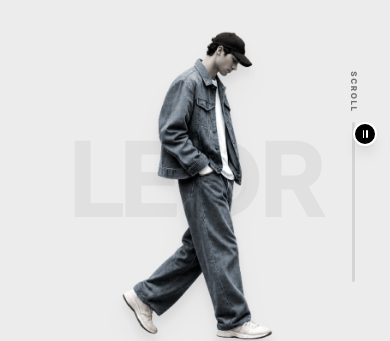
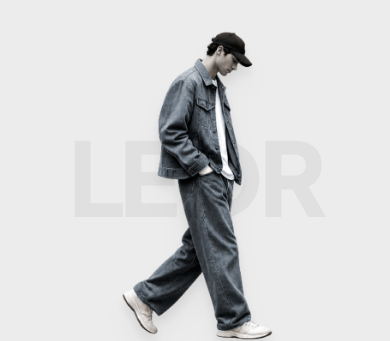
Before and after one commit to varada2315/leor, a React (Vite) app: page / in a window 390 px wide. Shown: the part 183-524 px from the top of the page. Built offline with nearby package versions, Linux system fonts and the light colour scheme; a web font is replaced by a local one.

Commit message:
Remove vertical scroll indicator widget on mobile view from HeroSection

```diff
--- a/src/components/HeroSection.tsx
+++ b/src/components/HeroSection.tsx
@@ -1,5 +1,5 @@
 import React, { useRef, useEffect } from 'react';
-import { motion, useMotionValue } from 'framer-motion';
+import { motion } from 'framer-motion';
 
 export const HeroSection: React.FC = () => {
   const heroRef = useRef<HTMLDivElement>(null);
@@ -9,10 +9,6 @@ export const HeroSection: React.FC = () => {
   const targetPos = useRef({ x: -1000, y: -1000 });
   const smoothPos = useRef({ x: -1000, y: -1000 });
   const isHovered = useRef(false);
-
-  // Drag-to-scroll refs and motion values for mobile scroll toggle
-  const y = useMotionValue(0);
-  const isDragging = useRef(false);
 
   useEffect(() => {
     let animId: number;
@@ -71,27 +67,6 @@ export const HeroSection: React.FC = () => {
 
   const handlePointerLeave = () => {
     isHovered.current = false;
-  };
-
-  // Synchronize natural scroll with the slider thumb
-  useEffect(() => {
-    const handleScroll = () => {
-      if (isDragging.current) return;
-      const scrollTop = window.scrollY;
-      const maxScroll = window.innerHeight;
-      const progress = Math.min(Math.max(scrollTop / maxScroll, 0), 1);
-      y.set(progress * 136);
-    };
-
-    window.addEventListener('scroll', handleScroll, { passive: true });
-    return () => window.removeEventListener('scroll', handleScroll);
-  }, [y]);
-
-  const handleDrag = () => {
-    const currentY = y.get();
-    const progress = currentY / 136;
-    const maxScroll = window.innerHeight;
-    window.scrollTo(0, progress * maxScroll);
   };
 
   const customEasing = [0.16, 1, 0.3, 1];
@@ -205,34 +180,6 @@ export const HeroSection: React.FC = () => {
           </motion.div>
         </div>
       </div>
-
-      {/* Vertical Scroll Drag Toggle (Mobile Only) */}
-      <div className="absolute right-4 top-1/2 -translate-y-1/2 z-30 md:hidden flex flex-col items-center gap-2">
-        <span className="text-[8px] font-extrabold tracking-[0.2em] text-neutral-500 uppercase rotate-90 origin-center my-4">
-          SCROLL
-        </span>
-        {/* Track */}
-        <div className="w-[3px] h-40 bg-black/10 rounded-full relative">
-          {/* Thumb */}
-          <motion.div
-            drag="y"
-            dragConstraints={{ top: 0, bottom: 136 }}
-            dragElastic={0}
-            dragMomentum={false}
-            style={{ y }}
-            onDragStart={() => { isDragging.current = true; }}
-            onDrag={handleDrag}
-            onDragEnd={() => { isDragging.current = false; }}
-            className="w-6 h-6 bg-black rounded-full border-2 border-white shadow-lg absolute left-1/2 -translate-x-1/2 cursor-grab active:cursor-grabbing touch-none flex items-center justify-center"
-          >
-            {/* Minimalist grab indicator lines */}
-            <div className="flex gap-[2px]">
-              <div className="w-[1.5px] h-2 bg-white rounded-full"></div>
-              <div className="w-[1.5px] h-2 bg-white rounded-full"></div>
-            </div>
-          </motion.div>
-        </div>
-      </div>
     </motion.section>
   );
 };
```
